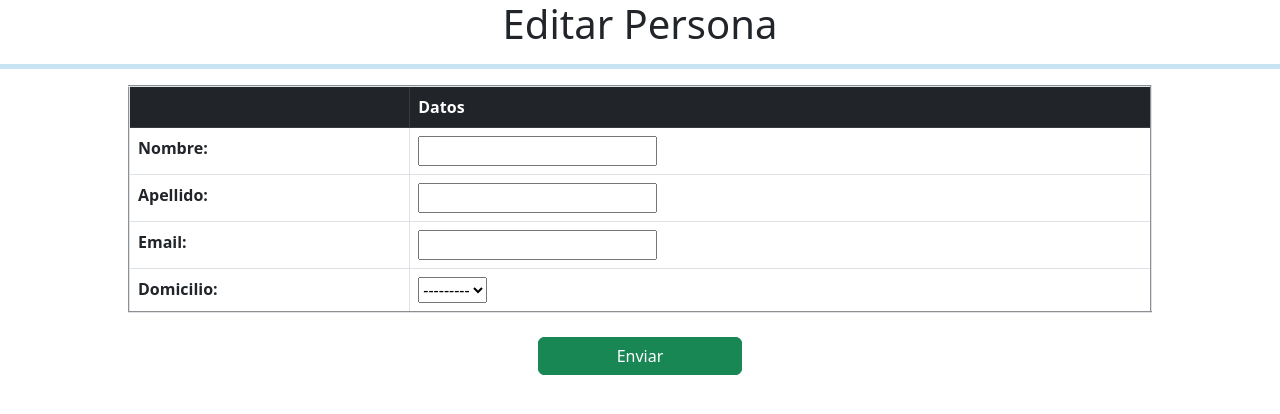
After one commit to AdrianC47/Django_Backbone.js, a Django app: template personas_django/sap/personas/templates/personas/editar.html in a window 1280 px wide. The commit adds this page. Shown: the top 414 px of the page. Run offline with Django 4.2, Linux system fonts and the light colour scheme; the template is opened without the code that fills it: values that come from a table or form of the project are taken from there, others are empty.

Commit message:
Editar persona parte 2

```diff
--- /dev/null
+++ b/personas_django/sap/personas/templates/personas/editar.html
@@ -0,0 +1,42 @@
+<!DOCTYPE html>
+<html lang="es">
+<head>
+    <meta charset="UTF-8">
+    <title>Editar Persona</title>
+    <!-- JavaScript Bundle with Popper -->
+    <script src="https://cdn.jsdelivr.net/npm/bootstrap@5.2.0-beta1/dist/js/bootstrap.bundle.min.js"
+            integrity="sha384-pprn3073KE6tl6bjs2QrFaJGz5/SUsLqktiwsUTF55Jfv3qYSDhgCecCxMW52nD2"
+            crossorigin="anonymous"></script>
+    <!-- CSS only -->
+    <link href="https://cdn.jsdelivr.net/npm/bootstrap@5.2.0-beta1/dist/css/bootstrap.min.css" rel="stylesheet"
+          integrity="sha384-0evHe/X+R7YkIZDRvuzKMRqM+OrBnVFBL6DOitfPri4tjfHxaWutUpFmBp4vmVor" crossorigin="anonymous">
+</head>
+<body>
+<h1 style="text-align:center">Editar Persona</h1>
+<hr style="height:5px;border-width:0;color:#2195D6;background-color:#2195D6">
+<form style="margin:auto; width: 80%;" method="POST">
+
+    <table border="2" style="margin: 0 auto;  " class="table table-bordered">
+        <thead class="table-dark">
+        <tr>
+            <th scope="col"></th>
+            <th scope="col">Datos</th>
+
+        </tr>
+        </thead>
+        <tbody>
+        {{formaPersona}}
+        </tbody>
+    </table>
+    <div style="display: block">
+        <br>
+        <button style="  display: block;  margin-left: auto; margin-right: auto; width: 20%;" type="submit"
+                class="btn btn-success">Enviar
+        </button>
+    </div>
+    {% csrf_token %}
+    <!--propio de Django, es un token que se genera del lado del servidor para pasar la validacion csrf-->
+</form>
+
+</body>
+</html>
--- a/personas_django/sap/sap/urls.py
+++ b/personas_django/sap/sap/urls.py
@@ -16,14 +16,16 @@ Including another URLconf
 from django.contrib import admin
 from django.urls import path
 
-from personas.views import detallePersona, nuevaPersona
+from personas.views import detallePersona, nuevaPersona, editarPersona
 from webapp.views import bienvenido
 
 urlpatterns = [
     path('admin/', admin.site.urls),
     path('', bienvenido, name='inicio'),
     path('detalle_persona/<int:id>', detallePersona),
-    path('Nueva_Persona', nuevaPersona)
+    path('Nueva_Persona', nuevaPersona),
+    path('Editar_Persona/<int:id>', editarPersona)
+
     # path('bienvenido/',bienvenido)
     # path('despedida.html', despedirse),
     # path('contacto', contacto)
--- a/personas_django/sap/webapp/templates/bienvenido.html
+++ b/personas_django/sap/webapp/templates/bienvenido.html
@@ -39,7 +39,7 @@
             <td>{{persona.nombre}} {{persona.apellido}}</td>
             <td>{{persona.email}}</td>
             <td><a href="detalle_persona/{{persona.id}}">Ver detalle</a></td>
-            <td><a href="editar_persona/{{persona.id}}">Editar</a></td>
+            <td><a href="Editar_Persona/{{persona.id}}">Editar</a></td>
         </tr>
         {% endfor %}
         </tbody>
```
Also changed, not shown: personas_django/sap/personas/views.py (+19 -5 lines).
